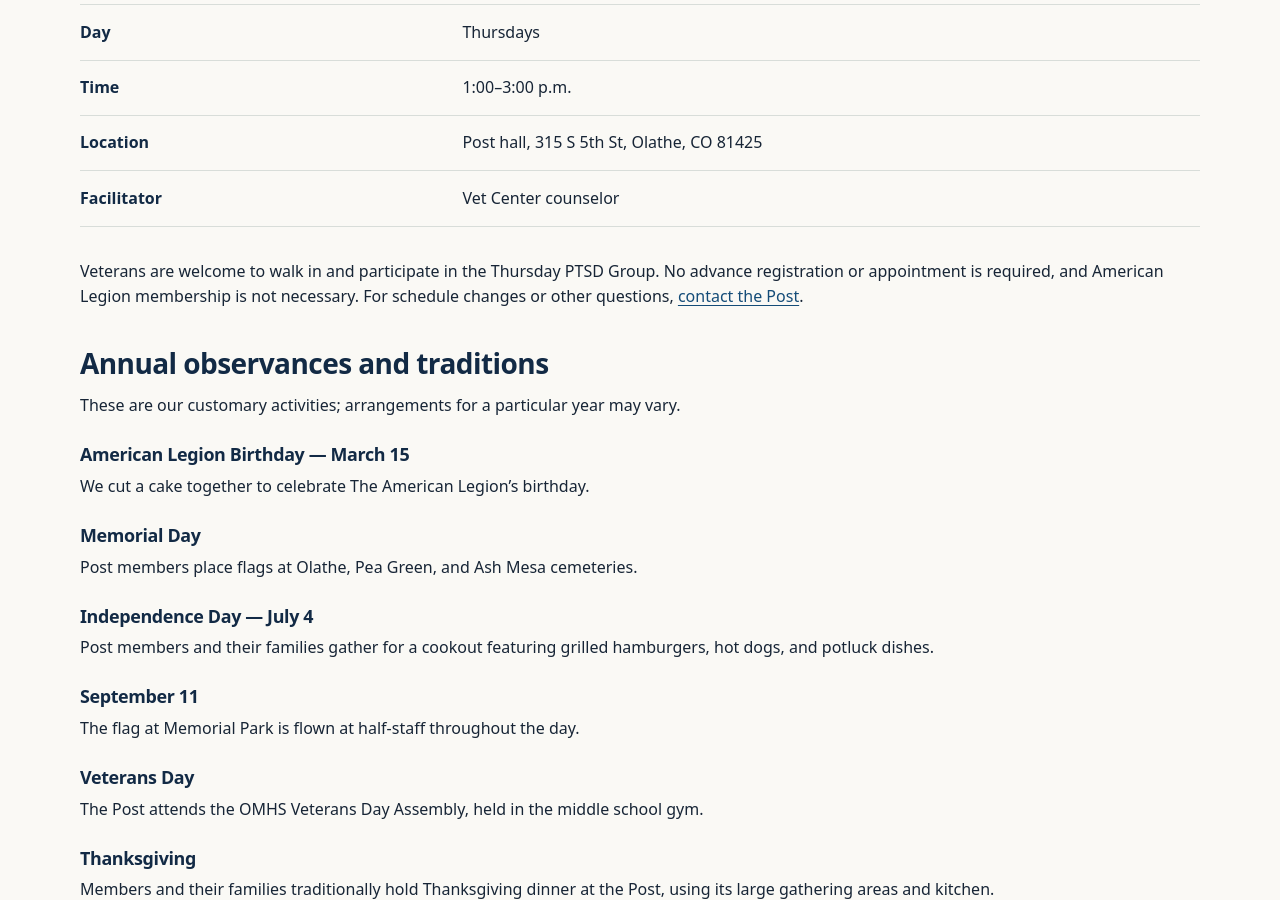
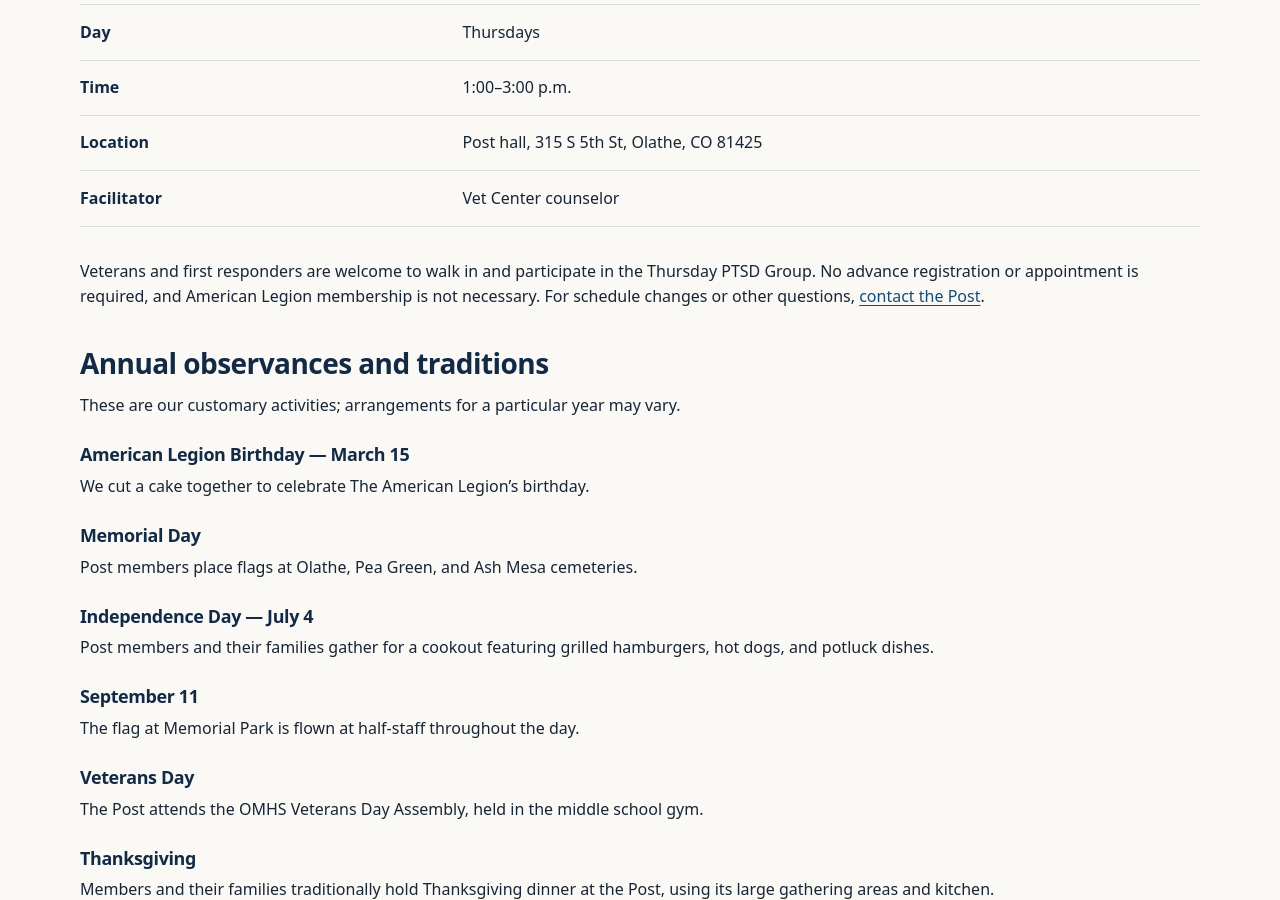
Before and after one commit to SPIERS-DENNIS-POST/spiers-dennis-post.github.io, a Jekyll site: the page built from meetings/index.md, in a window 1280 px wide and 900 px high, scrolled down 2110 px. Built offline with Jekyll 4.4.1, drawn with Linux system fonts in a browser that asks for light colours.

Commit message:
Include first responders in PTSD Group invitation

```diff
--- a/meetings/index.md
+++ b/meetings/index.md
@@ -28,7 +28,7 @@ No American Legion membership, appointment, or advance notice is required. Just
 ### PTSD Group
 Our PTSD Group meets at the Post hall on Thursdays and is conducted by a Vet Center counselor.
 {% include facts.html section="ptsd_group" %}
-Veterans are welcome to walk in and participate in the Thursday PTSD Group. No advance registration or appointment is required, and American Legion membership is not necessary.
+Veterans and first responders are welcome to walk in and participate in the Thursday PTSD Group. No advance registration or appointment is required, and American Legion membership is not necessary.
 For schedule changes or other questions, [contact the Post]({{ '/contact/' | relative_url }}).
 ## Annual observances and traditions
 These are our customary activities; arrangements for a particular year may vary.
```
